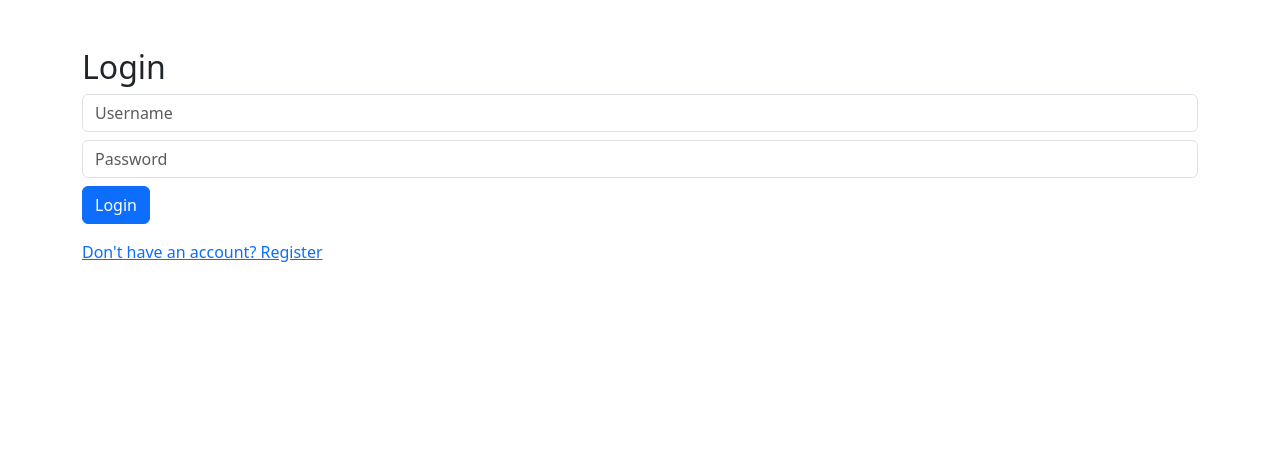
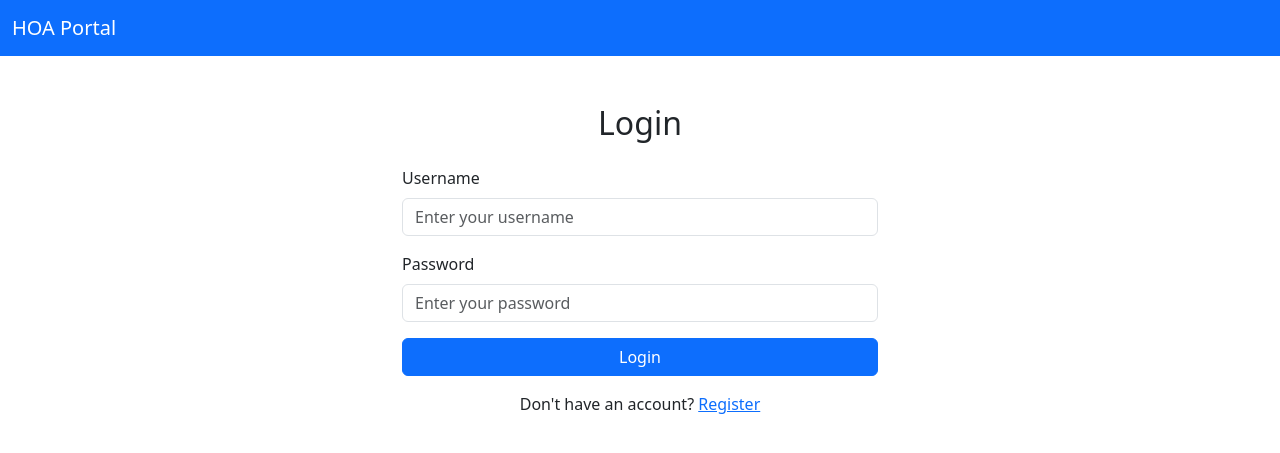
Before and after one commit to WorldWebStudios/hoa-portal, a Flask app: page /login in a window 1280 px wide. Shown: the top 453 px of the page. Run offline with Flask 3, Linux system fonts and the light colour scheme.

Commit message:
Add LoginForm and integrate Flask-WTF login form

```diff
--- a/auth.py
+++ b/auth.py
@@ -2,7 +2,7 @@ from flask import Blueprint, render_template, redirect, url_for, request, flash
 from flask_login import LoginManager, login_user, logout_user, login_required
 from models import User, db
 from werkzeug.security import generate_password_hash, check_password_hash
-from forms import RegistrationForm
+from forms import RegistrationForm, LoginForm
 
 auth = Blueprint('auth', __name__)
 login_manager = LoginManager()
@@ -37,20 +37,15 @@ def register():
 
 @auth.route('/login', methods=['GET', 'POST'])
 def login():
-    if request.method == 'POST':
-        username = request.form.get('username')
-        password = request.form.get('password')
-
-        user = User.query.filter_by(username=username).first()
-        if user and user.check_password(password):
+    form = LoginForm()
+    if form.validate_on_submit():
+        user = User.query.filter_by(username=form.username.data).first()
+        if user and user.check_password(form.password.data):
             login_user(user)
-            flash("Logged in successfully.")
-            return redirect(url_for('dashboard'))
-
-        flash("Invalid credentials.")
-        return redirect(url_for('auth.login'))
-
-    return render_template('login.html')
+            flash('Logged in successfully.', 'success')
+            return redirect(url_for('index'))  # Or your dashboard/home
+        flash('Invalid username or password.', 'danger')
+    return render_template('login.html', form=form)
 
 @auth.route('/logout')
 @login_required
--- a/forms.py
+++ b/forms.py
@@ -11,3 +11,8 @@ class RegistrationForm(FlaskForm):
     unit_number = StringField('Unit Number (if applicable)', validators=[Length(max=50)])
     phone_number = StringField('Phone Number', validators=[Length(max=20)])
     submit = SubmitField('Register')
+
+class LoginForm(FlaskForm):
+    username = StringField('Username', validators=[DataRequired(), Length(min=3, max=150)])
+    password = PasswordField('Password', validators=[DataRequired()])
+    submit = SubmitField('Login')
--- a/templates/login.html
+++ b/templates/login.html
@@ -1,16 +1,33 @@
-<!DOCTYPE html>
-<html>
-<head>
-  <title>Login</title>
-  <link href="https://cdn.jsdelivr.net/npm/bootstrap@5.3.0/dist/css/bootstrap.min.css" rel="stylesheet">
-</head>
-<body class="container py-5">
-  <h2>Login</h2>
-  <form method="post" class="mb-3">
-    <input class="form-control mb-2" name="username" placeholder="Username" required>
-    <input class="form-control mb-2" type="password" name="password" placeholder="Password" required>
-    <button class="btn btn-primary" type="submit">Login</button>
+{% extends "base.html" %}
+{% block content %}
+<div class="container mt-5" style="max-width: 500px;">
+  <h2 class="mb-4 text-center">Login</h2>
+  <form method="POST" novalidate>
+    {{ form.hidden_tag() }}
+
+    <div class="mb-3">
+      {{ form.username.label(class="form-label") }}
+      {{ form.username(class="form-control", placeholder="Enter your username") }}
+      {% for error in form.username.errors %}
+        <div class="text-danger small">{{ error }}</div>
+      {% endfor %}
+    </div>
+
+    <div class="mb-3">
+      {{ form.password.label(class="form-label") }}
+      {{ form.password(class="form-control", placeholder="Enter your password") }}
+      {% for error in form.password.errors %}
+        <div class="text-danger small">{{ error }}</div>
+      {% endfor %}
+    </div>
+
+    <div class="d-grid">
+      {{ form.submit(class="btn btn-primary") }}
+    </div>
   </form>
-  <p><a href="/register">Don't have an account? Register</a></p>
-</body>
-</html>
+
+  <div class="mt-3 text-center">
+    <p>Don't have an account? <a href="{{ url_for('auth.register') }}">Register</a></p>
+  </div>
+</div>
+{% endblock %}
```
